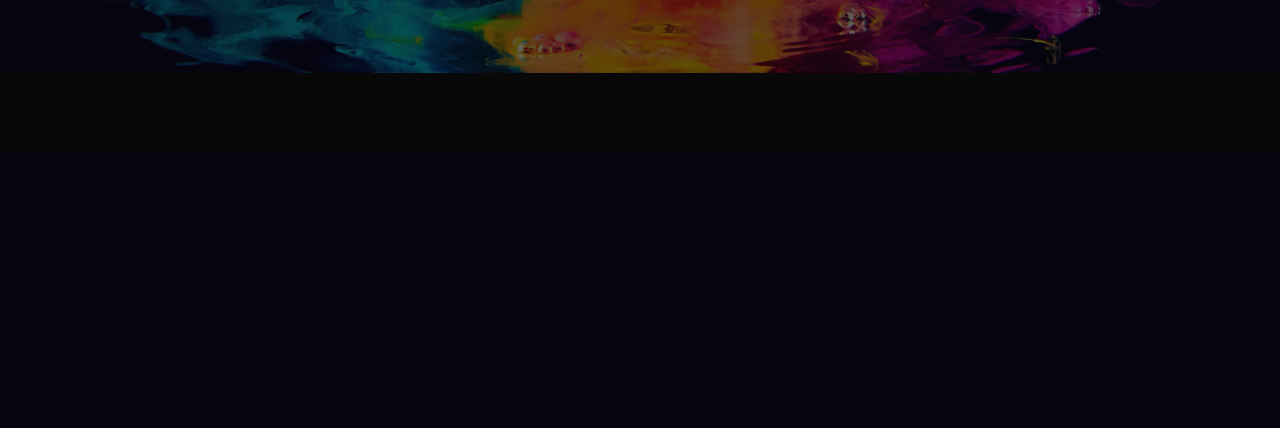
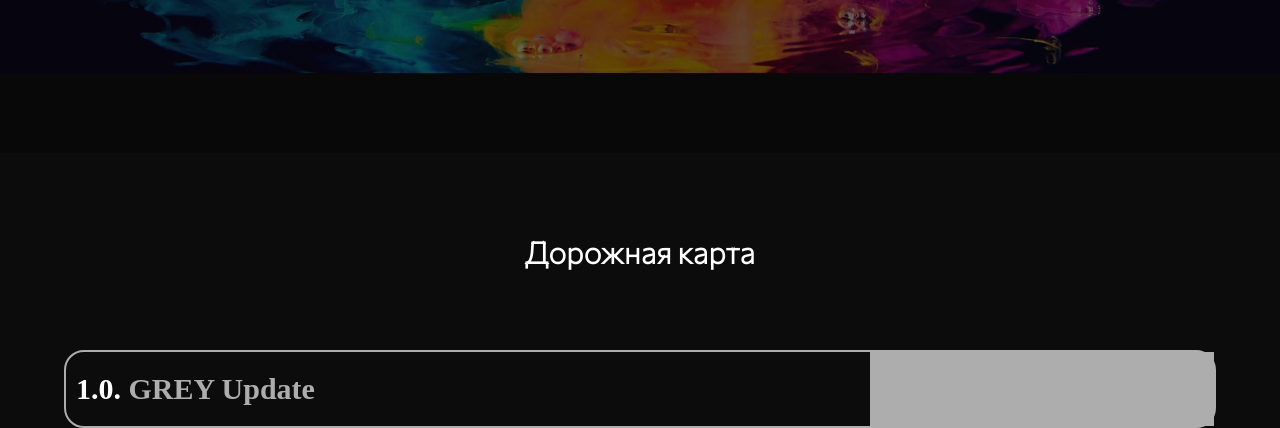
Before and after one commit to Georgykarat/Jouer, a Django app: page / in a window 1280 px wide. Shown: the part 707-1135 px from the top of the page. Before the commit the page ends 780 px from the top, so only its background shows below. Run offline with Django 4.2, Linux system fonts and the light colour scheme; some web fonts are replaced.

Commit message:
Roadmap template

```diff
--- a/home/static/styles/home.css
+++ b/home/static/styles/home.css
@@ -166,3 +166,46 @@ main {
     font-family: "ComissionerB";
     font-size: 8px;
 }
+.section__roadmap_header {
+    text-align: center;
+    font-size: 30px;
+    font-family: "ComissionerEL";
+    color: white;
+    margin-bottom: 80px;
+}
+.section__roadmap {
+    display: flex;
+    justify-content: center;
+    flex-wrap: wrap;
+    width: 100%;
+    margin-top: 80px;
+}
+.section__roadmap-cntr {
+    display: flex;
+    width: 90%;
+    justify-content: start;
+}
+.section__roadmap_ul {
+    display: flex;
+    width: 100%;
+    border-radius: 20px;
+    justify-content: space-between;
+
+}
+.section__roadmap_ul-leftcnt {
+    width: 60%;
+    padding: 20px 10px;
+    border-radius: 20px;
+}
+.section__roadmap_ul-rightcnt {
+    width: 30%;
+}
+.h3__stage-header {
+    font-size: 30px;
+    font-family: "ComissionerB";
+    color: white;
+}
+.greycolor {
+    color: #adadad;
+    font-family: "ComissionerB";
+}
--- a/home/templates/home/home.html
+++ b/home/templates/home/home.html
@@ -125,6 +125,20 @@
             </div>
         </div>
     </main>
+    <section class="section__roadmap">
+        <h2 class="section__roadmap_header">Дорожная карта</h2>
+        <div class="section__roadmap-cntr">
+            <ul class="section__roadmap_ul" style="border: 2px solid #adadad;">
+                <div class="section__roadmap_ul-leftcnt">
+                    <h3 class="h3__stage-header">1.0. <span class="greycolor">GREY Update</span></h3>
+
+                </div>
+                <div class="section__roadmap_ul-rightcnt" style="background-color: #adadad;">
+
+                </div>
+            </ul>
+        </div>
+    </section>
 </body>
 {% comment %} <link rel="stylesheet" type="text/css" href="{% static 'css/home_media.css' %}"> {% endcomment %}
 </html>
```
